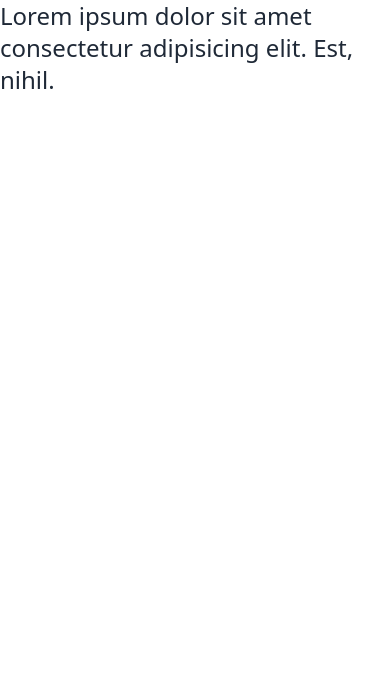
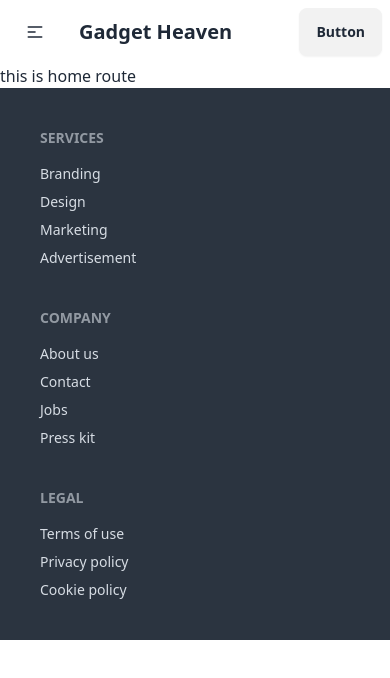
Before and after one commit to DKAbir111/gadget-heaven, a React (Vite) app: page / in a window 390 px wide. Shown: the top 678 px of the page. Built offline with nearby package versions, Linux system fonts and the light colour scheme.

Commit message:
routing for navbar with NavLink for active status

```diff
--- /dev/null
+++ b/src/components/Dashboard/Dashboard.jsx
@@ -0,0 +1,7 @@
+export default function Dashboard() {
+    return (
+        <div>
+            <h1>Hello from DashBoard</h1>
+        </div>
+    )
+}
--- /dev/null
+++ b/src/components/Footer/Footer.jsx
@@ -0,0 +1,26 @@
+export default function Footer() {
+    return (
+        <footer className="footer bg-neutral text-neutral-content p-10">
+            <nav>
+                <h6 className="footer-title">Services</h6>
+                <a className="link link-hover">Branding</a>
+                <a className="link link-hover">Design</a>
+                <a className="link link-hover">Marketing</a>
+                <a className="link link-hover">Advertisement</a>
+            </nav>
+            <nav>
+                <h6 className="footer-title">Company</h6>
+                <a className="link link-hover">About us</a>
+                <a className="link link-hover">Contact</a>
+                <a className="link link-hover">Jobs</a>
+                <a className="link link-hover">Press kit</a>
+            </nav>
+            <nav>
+                <h6 className="footer-title">Legal</h6>
+                <a className="link link-hover">Terms of use</a>
+                <a className="link link-hover">Privacy policy</a>
+                <a className="link link-hover">Cookie policy</a>
+            </nav>
+        </footer>
+    )
+}
--- /dev/null
+++ b/src/components/Home/Home.jsx
@@ -0,0 +1,7 @@
+export default function Home() {
+    return (
+        <div>
+            <h1>this is home route</h1>
+        </div>
+    )
+}
--- /dev/null
+++ b/src/components/Navbar/Navbar.jsx
@@ -0,0 +1,47 @@
+import { NavLink } from "react-router-dom"
+
+export default function Navbar() {
+    const link = <>
+        <li><NavLink to='/'>Home</NavLink></li>
+        <li><NavLink to='/statistics'>Statistics</NavLink></li>
+        <li><NavLink to='/dashboard'>Dashboard</NavLink></li>
+    </>
+    return (
+        <div className="container md:mx-auto">
+            <div className="navbar bg-base-100">
+                <div className="navbar-start">
+                    <div className="dropdown">
+                        <div tabIndex={0} role="button" className="btn btn-ghost lg:hidden">
+                            <svg
+                                xmlns="http://www.w3.org/2000/svg"
+                                className="h-5 w-5"
+                                fill="none"
+                                viewBox="0 0 24 24"
+                                stroke="currentColor">
+                                <path
+                                    strokeLinecap="round"
+                                    strokeLinejoin="round"
+                                    strokeWidth="2"
+                                    d="M4 6h16M4 12h8m-8 6h16" />
+                            </svg>
+                        </div>
+                        <ul
+                            tabIndex={0}
+                            className="menu menu-sm dropdown-content bg-base-100 rounded-box z-[1] mt-3 w-52 p-2 shadow">
+                            {link}
+                        </ul>
+                    </div>
+                    <a className="btn btn-ghost text-xl">Gadget Heaven</a>
+                </div>
+                <div className="navbar-center hidden lg:flex">
+                    <ul className="menu menu-horizontal px-1">
+                        {link}
+                    </ul>
+                </div>
+                <div className="navbar-end">
+                    <a className="btn">Button</a>
+                </div>
+            </div>
+        </div>
+    )
+}
--- a/src/components/Root/Root.jsx
+++ b/src/components/Root/Root.jsx
@@ -1,7 +1,14 @@
+import { Outlet } from "react-router-dom";
+import Navbar from "../Navbar/Navbar";
+import Footer from "../Footer/Footer";
+
 const Root = () => {
     return (
         <div>
-            <p className="text-2xl">Lorem ipsum dolor sit amet consectetur adipisicing elit. Est, nihil.</p>
+            <Navbar />
+            <Outlet />
+            <Footer />
+
         </div>
     );
 };
--- /dev/null
+++ b/src/components/Statistics/Statistics.jsx
@@ -0,0 +1,7 @@
+export default function Statistics() {
+    return (
+        <div>
+            <h1>Hello from Statistics</h1>
+        </div>
+    )
+}
--- a/src/main.jsx
+++ b/src/main.jsx
@@ -7,12 +7,29 @@
 } from "react-router-dom";
 import Root from './components/Root/Root';
 import ErrorPage from './Error/ErrorPage';
+import Home from './components/Home/Home';
+import Dashboard from './components/Dashboard/Dashboard';
+import Statistics from './components/Statistics/Statistics';
 
 const router = createBrowserRouter([
   {
     path: "/",
-    element: <Root></Root>,
-    errorElement: <ErrorPage />
+    element: <Root />,
+    errorElement: <ErrorPage />,
+    children: [
+      {
+        path: "/",
+        element: <Home />,
+      },
+      {
+        path: "/dashboard",
+        element: <Dashboard />,
+      },
+      {
+        path: "/statistics",
+        element: <Statistics />,
+      },
+    ],
   },
 ]);
 
```
